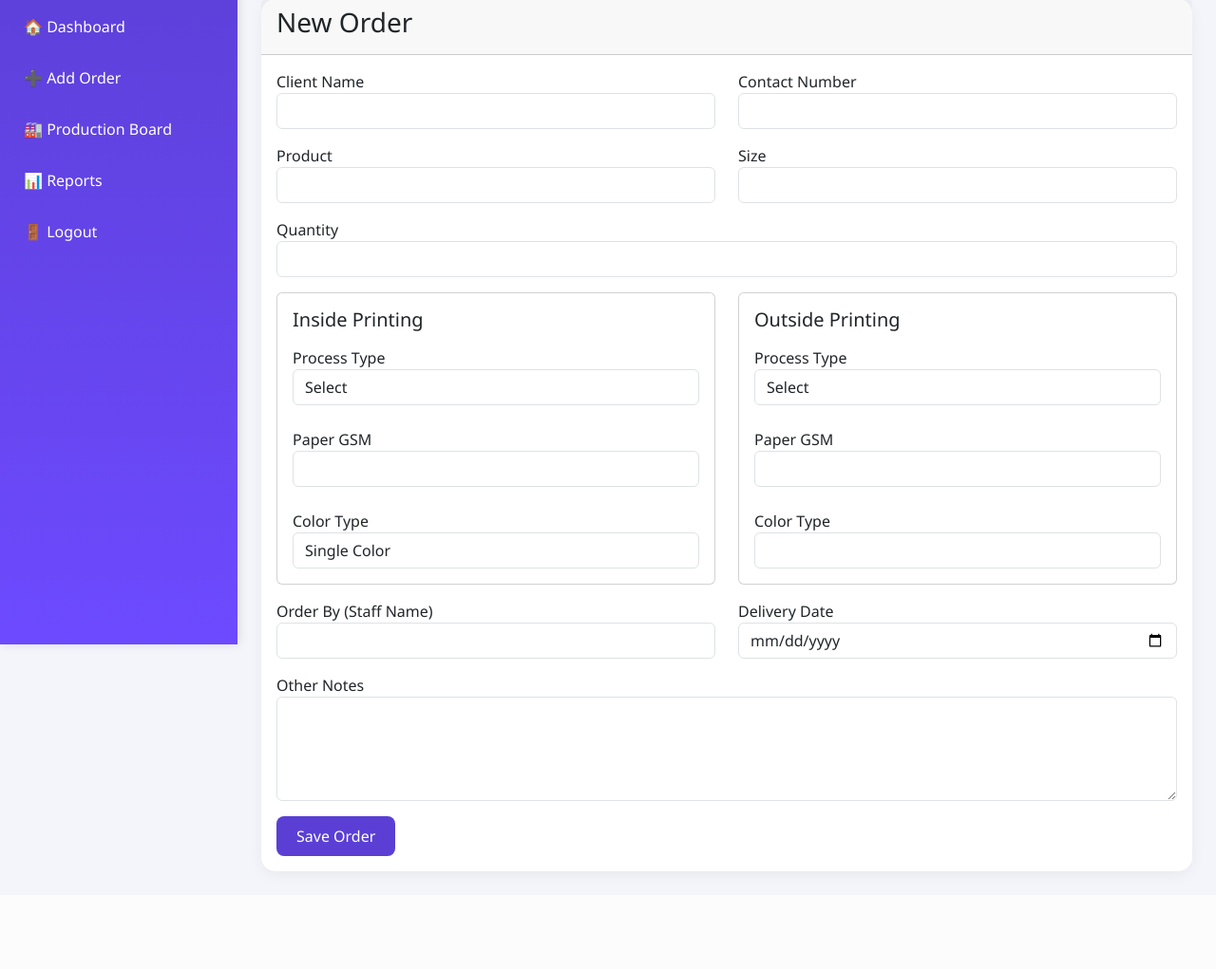
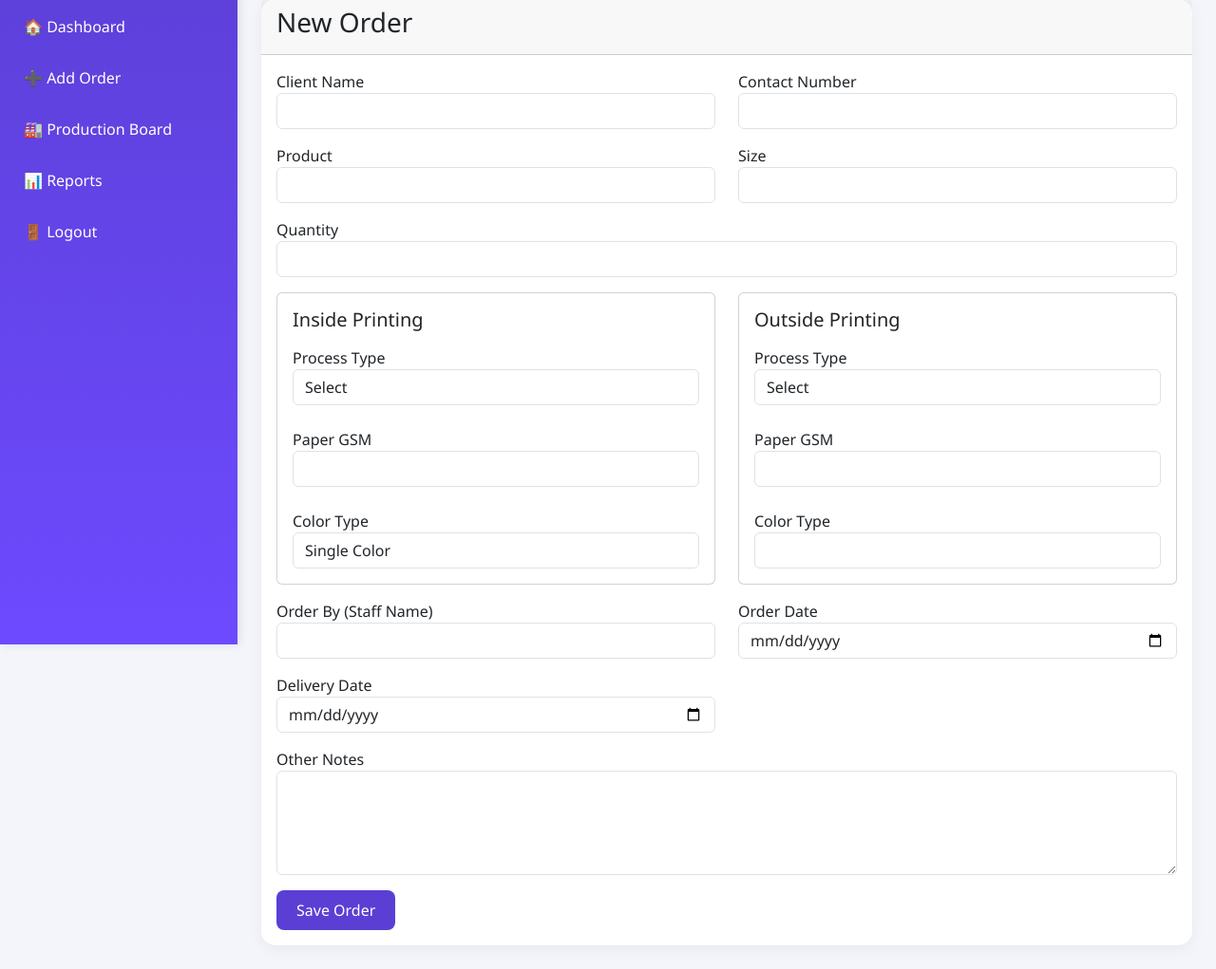
Before and after one commit to PRINTORPACK/order-tracking-system, a Flask app: page /add in a window 1280 px wide. Shown: the part 121-1142 px from the top of the page at 95% size. Before the commit the page ends 1045 px from the top, so only its background shows below. Run offline with Flask 3, Linux system fonts and the light colour scheme; the visitor is signed in with stand-in values (Sample User, id 1).

Commit message:
Added Order Date field

```diff
--- a/app.py
+++ b/app.py
@@ -64,6 +64,8 @@ class Order(db.Model):
     staff_name = db.Column(db.String(100))
 
     remarks = db.Column(db.Text)
+
+    order_date = db.Column(db.String(50))
 
     delivery_date = db.Column(db.String(50))
 
@@ -167,6 +169,7 @@ def add_order():
             outside_color=request.form['outside_color'],
             staff_name=request.form['staff_name'],
             remarks=request.form['remarks'],
+            order_date=request.form['order_date'],
             delivery_date=request.form['delivery_date'],
             status='Design',
             amount=0
--- a/templates/add_order.html
+++ b/templates/add_order.html
@@ -124,6 +124,14 @@
                     <input class="form-control" name="staff_name">
                 </div>
 
+                <div class="col-md-6 mb-3">
+                    <label>Order Date</label>
+                    <input
+                    type="date"
+                    class="form-control"
+                    name="order_date"
+                    required>
+                </div>
                 <!-- Delivery -->
                 <div class="col-md-6 mb-3">
                     <label>Delivery Date</label>
--- a/templates/order_detail.html
+++ b/templates/order_detail.html
@@ -30,7 +30,10 @@
                     <b>Client:</b>
                     {{ order.client_name }}
                 </p>
-
+                <p>
+                    <b>Order Date:</b>
+                    {{ order.order_date }}
+                </p>
                 <p>
                     <b>Mobile:</b>
                     {{ order.mobile }}
```
Also changed, not shown: templates/edit_order.html (+9 -0 lines).
